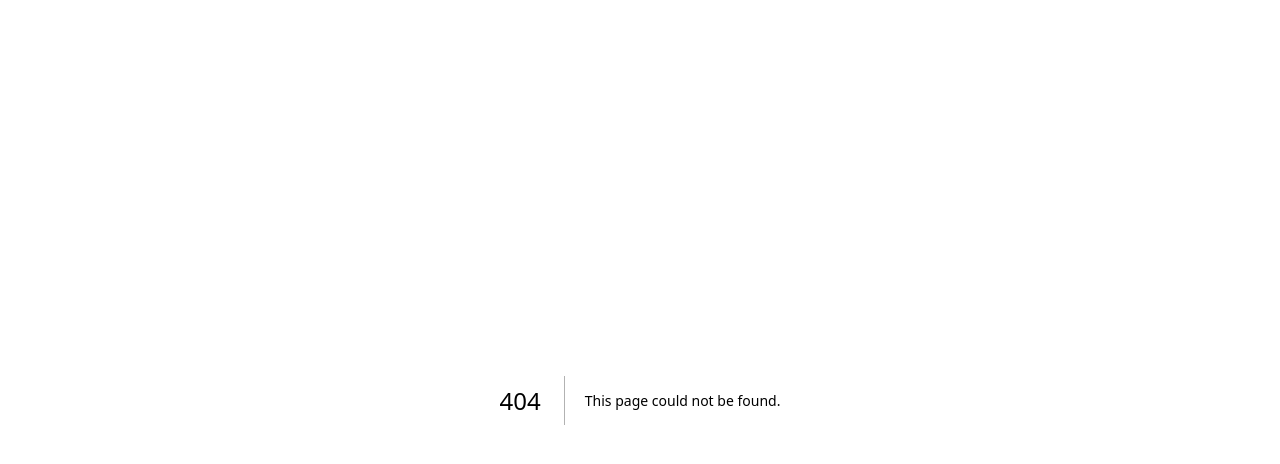
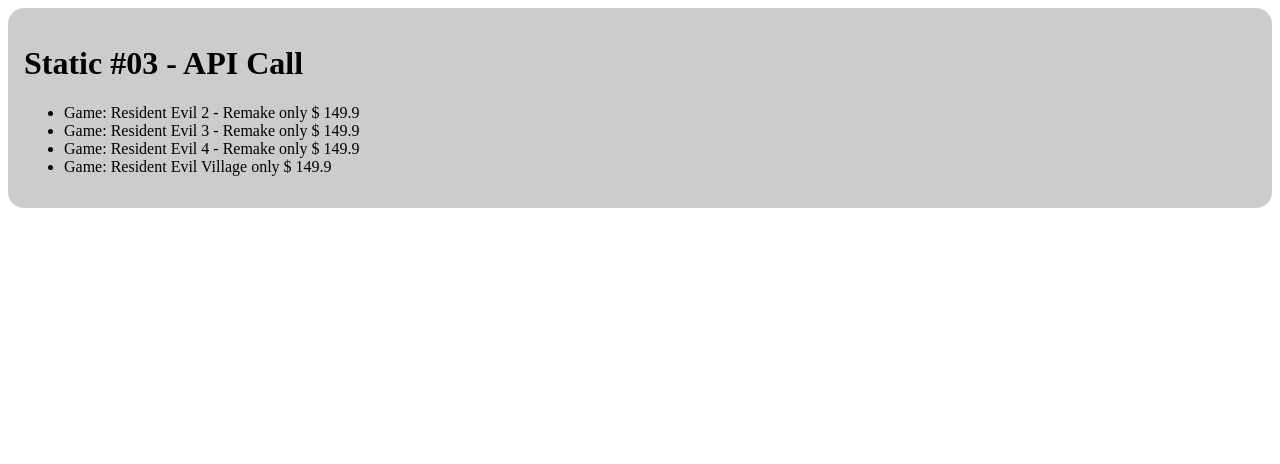
Before and after one commit to gabrielDpadua21/pre-rendering, a Next.js app: page /static-api in a window 1280 px wide. Before the commit this address had no page. Shown: the top 464 px of the page. Built offline with nearby package versions, Linux system fonts and the light colour scheme.

Commit message:
feat: static component with fetch api

```diff
--- /dev/null
+++ b/src/pages/api/games.ts
@@ -0,0 +1,37 @@
+import { NextApiRequest, NextApiResponse } from "next";
+
+
+type Data = {
+    id: number,
+    title: string,
+    price: number
+}
+
+
+export default function handler(
+    request: NextApiRequest,
+    response: NextApiResponse<Data[]>
+) {
+    response.status(200).json([
+        {
+            id: 1,
+            title: 'Resident Evil 2 - Remake',
+            price: 149.90
+        },
+        {
+            id: 1,
+            title: 'Resident Evil 3 - Remake',
+            price: 149.90
+        },
+        {
+            id: 1,
+            title: 'Resident Evil 4 - Remake',
+            price: 149.90
+        },
+        {
+            id: 1,
+            title: 'Resident Evil Village',
+            price: 149.90
+        },
+    ])
+}
--- /dev/null
+++ b/src/pages/static-api.tsx
@@ -0,0 +1,44 @@
+
+
+interface IGames {
+    id: number,
+    title: string,
+    price: number
+}
+
+
+export async function getStaticProps() {
+    const data = await fetch('http://localhost:3000/api/games');
+    const games = await data.json();
+
+    return {
+        props: {
+            games
+        }
+    }
+}
+
+
+export default function StaticApi(props: any) {
+
+    const renderGames = () => {
+        return props.games.map((game: IGames) => {
+            return <li key={game.id}>
+                Game: {game.title} only $ {game.price}
+            </li>
+        })
+    }
+
+    return (
+        <>
+          <div className="static">
+             <h1>
+                Static #03 - API Call
+             </h1>
+             <ul>
+                {renderGames()}
+             </ul>
+          </div>
+        </>
+    )
+}
```
